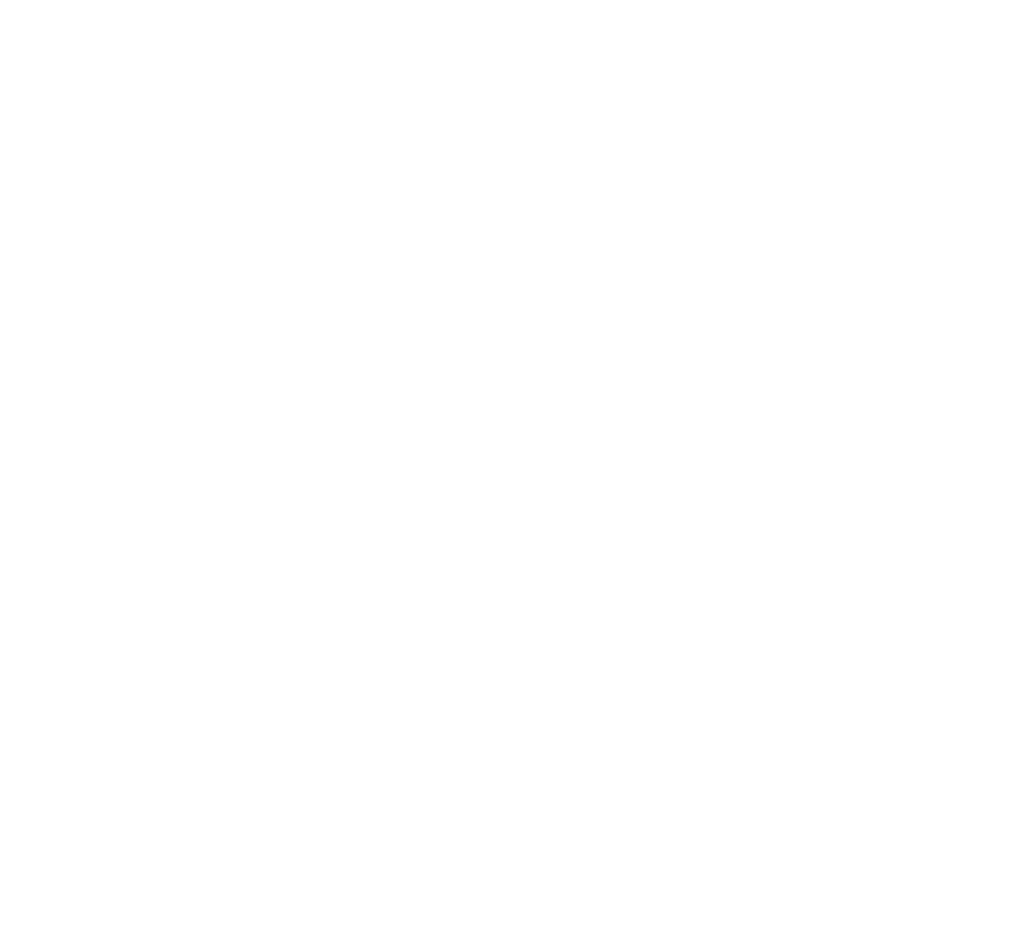
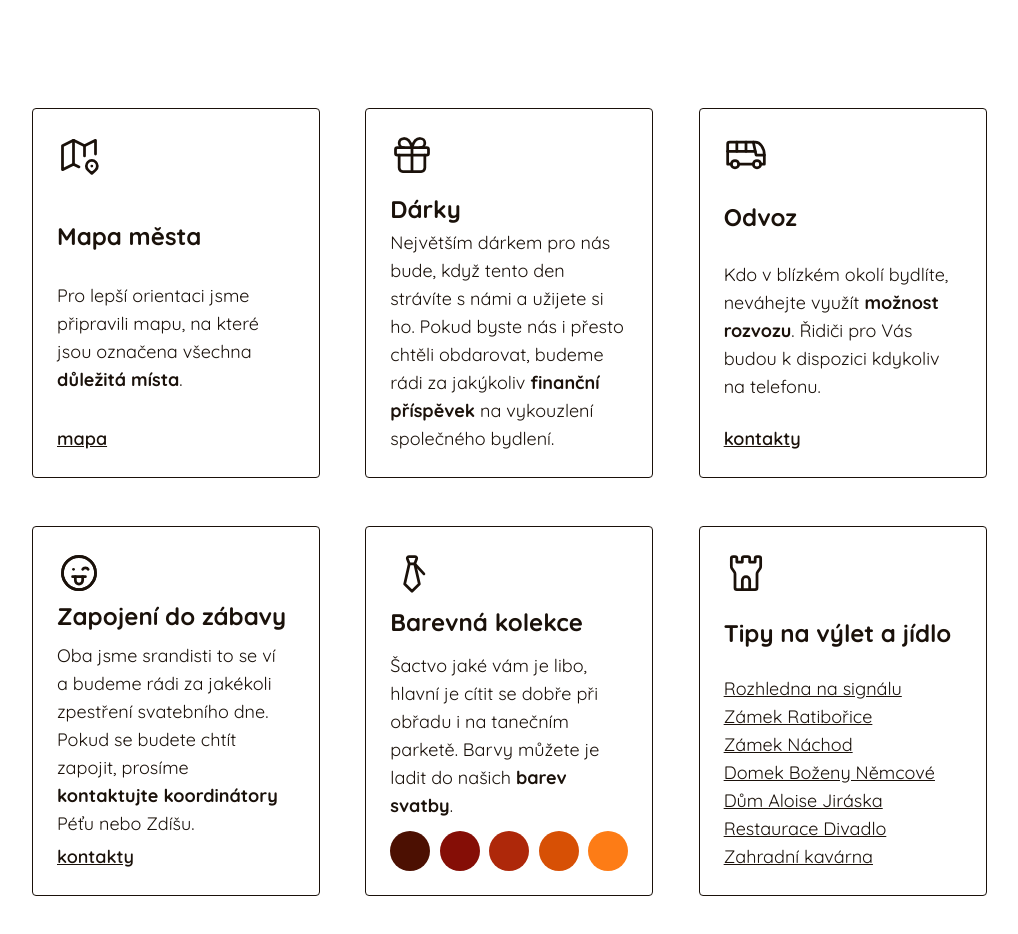
Before and after one commit to petrkucerak/hubalkovi, a Next.js app: page / in a window 1280 px wide. Shown: the part 2980-3914 px from the top of the page, without its empty margins (132-1150 px from the left). Before the commit the page ends 3016 px from the top, so only its background shows below. Built offline with nearby package versions, Linux system fonts and the light colour scheme.

Commit message:
Add tips

```diff
--- a/app/page.js
+++ b/app/page.js
@@ -1,4 +1,5 @@
 import Cover from "../components/cover";
+import Infromation from "../components/information";
 import Story from "../components/story";
 import Timeline from "../components/timeline";
 export default function Home() {
@@ -7,6 +8,7 @@ export default function Home() {
       <Cover />
       <Story />
       <Timeline />
+      <Infromation />
     </main>
   );
 }
--- /dev/null
+++ b/components/card.js
@@ -0,0 +1,7 @@
+export default function Card({ children }) {
+  return (
+    <div className="w-72 m-6 p-6 border rounded border-[#1a110a] min-h-[370px] flex flex-col items-start justify-between">
+      {children}
+    </div>
+  );
+}
--- /dev/null
+++ b/components/information.js
@@ -0,0 +1,245 @@
+import Link from "next/link";
+import Card from "./card";
+export default function Infromation() {
+  return (
+    <div className="w-full flex justify-start my-24 items-center flex-col font-quicksand text-[#1a110a]">
+      <div className="w-[90vw] max-w-[1000px] flex flex-col items-center md:grid md:grid-cols-2 lg:grid-cols-3 text-lg">
+        <Card>
+          <svg
+            xmlns="http://www.w3.org/2000/svg"
+            class="icon icon-tabler icon-tabler-map-2"
+            width="44"
+            height="44"
+            viewBox="0 0 24 24"
+            stroke-width="1.5"
+            stroke="#1a110a"
+            fill="none"
+            stroke-linecap="round"
+            stroke-linejoin="round"
+            className="mb-4"
+          >
+            <path stroke="none" d="M0 0h24v24H0z" fill="none" />
+            <path d="M12 18.5l-3 -1.5l-6 3v-13l6 -3l6 3l6 -3v7.5" />
+            <path d="M9 4v13" />
+            <path d="M15 7v5.5" />
+            <path d="M21.121 20.121a3 3 0 1 0 -4.242 0c.418 .419 1.125 1.045 2.121 1.879c1.051 -.89 1.759 -1.516 2.121 -1.879z" />
+            <path d="M19 18v.01" />
+          </svg>
+          <h2 className="text-2xl font-bold mb-1">Mapa města</h2>
+          <p>
+            Pro lepší orientaci jsme připravili mapu, na které jsou označena
+            všechna <strong>důležitá místa</strong>.
+          </p>
+          <Link
+            href={"https://mapy.cz/s/jakupedere"}
+            target="_blank"
+            className="underline font-semibold mt-1"
+          >
+            mapa
+          </Link>
+        </Card>
+        <Card>
+          <svg
+            xmlns="http://www.w3.org/2000/svg"
+            class="icon icon-tabler icon-tabler-gift"
+            width="44"
+            height="44"
+            viewBox="0 0 24 24"
+            stroke-width="1.5"
+            stroke="#1a110a"
+            fill="none"
+            stroke-linecap="round"
+            stroke-linejoin="round"
+            className="mb-4"
+          >
+            <path stroke="none" d="M0 0h24v24H0z" fill="none" />
+            <path d="M3 8m0 1a1 1 0 0 1 1 -1h16a1 1 0 0 1 1 1v2a1 1 0 0 1 -1 1h-16a1 1 0 0 1 -1 -1z" />
+            <path d="M12 8l0 13" />
+            <path d="M19 12v7a2 2 0 0 1 -2 2h-10a2 2 0 0 1 -2 -2v-7" />
+            <path d="M7.5 8a2.5 2.5 0 0 1 0 -5a4.8 8 0 0 1 4.5 5a4.8 8 0 0 1 4.5 -5a2.5 2.5 0 0 1 0 5" />
+          </svg>
+          <h2 className="text-2xl font-bold mb-1">Dárky</h2>
+          <p>
+            Největším dárkem pro nás bude, když tento den strávíte s námi a
+            užijete si ho. Pokud byste nás i přesto chtěli obdarovat, budeme
+            rádi za jakýkoliv <strong>finanční příspěvek</strong> na vykouzlení
+            společného bydlení.
+          </p>
+        </Card>
+        <Card>
+          <svg
+            xmlns="http://www.w3.org/2000/svg"
+            class="icon icon-tabler icon-tabler-bus"
+            width="44"
+            height="44"
+            viewBox="0 0 24 24"
+            stroke-width="1.5"
+            stroke="#1a110a"
+            fill="none"
+            stroke-linecap="round"
+            stroke-linejoin="round"
+          >
+            <path stroke="none" d="M0 0h24v24H0z" fill="none" />
+            <path d="M6 17m-2 0a2 2 0 1 0 4 0a2 2 0 1 0 -4 0" />
+            <path d="M18 17m-2 0a2 2 0 1 0 4 0a2 2 0 1 0 -4 0" />
+            <path d="M4 17h-2v-11a1 1 0 0 1 1 -1h14a5 7 0 0 1 5 7v5h-2m-4 0h-8" />
+            <path d="M16 5l1.5 7l4.5 0" />
+            <path d="M2 10l15 0" />
+            <path d="M7 5l0 5" />
+            <path d="M12 5l0 5" />
+          </svg>
+          <h2 className="text-2xl font-bold mb-1">Odvoz</h2>
+          <p>
+            Kdo v blízkém okolí bydlíte, neváhejte využít{" "}
+            <strong>možnost rozvozu</strong>. Řidiči pro Vás budou k dispozici
+            kdykoliv na telefonu.
+          </p>
+          <Link className="underline font-semibold" href="#kontakty">
+            kontakty
+          </Link>
+        </Card>
+        <Card>
+          <svg
+            xmlns="http://www.w3.org/2000/svg"
+            class="icon icon-tabler icon-tabler-mood-tongue-wink"
+            width="44"
+            height="44"
+            viewBox="0 0 24 24"
+            stroke-width="1.5"
+            stroke="#1a110a"
+            fill="none"
+            stroke-linecap="round"
+            stroke-linejoin="round"
+          >
+            <path stroke="none" d="M0 0h24v24H0z" fill="none" />
+            <path d="M12 21a9 9 0 1 1 0 -18a9 9 0 0 1 0 18z" />
+            <path d="M12 12m-9 0a9 9 0 1 0 18 0a9 9 0 1 0 -18 0" />
+            <path d="M9 10h.01" />
+            <path d="M10 14v2a2 2 0 0 0 4 0v-2" />
+            <path d="M15.5 14h-7" />
+            <path d="M17 10c-.5 -1 -2.5 -1 -3 0" />
+          </svg>
+          <h2 className="text-2xl font-bold mb-1">Zapojení do zábavy</h2>
+          <p>
+            Oba jsme srandisti to se ví a&nbsp;budeme rádi za jakékoli zpestření
+            svatebního dne. Pokud se budete chtít zapojit, prosíme{" "}
+            <strong>kontaktujte koordinátory</strong> Péťu nebo Zdíšu.
+          </p>
+          <Link className="underline font-semibold" href="#kontakty">
+            kontakty
+          </Link>
+        </Card>
+        <Card>
+          <svg
+            xmlns="http://www.w3.org/2000/svg"
+            class="icon icon-tabler icon-tabler-tie"
+            width="44"
+            height="44"
+            viewBox="0 0 24 24"
+            stroke-width="1.5"
+            stroke="#1a110a"
+            fill="none"
+            stroke-linecap="round"
+            stroke-linejoin="round"
+          >
+            <path stroke="none" d="M0 0h24v24H0z" fill="none" />
+            <path d="M12 22l4 -4l-2.5 -11l.993 -2.649a1 1 0 0 0 -.936 -1.351h-3.114a1 1 0 0 0 -.936 1.351l.993 2.649l-2.5 11l4 4z" />
+            <path d="M10.5 7h3l5 5.5" />
+          </svg>
+          <h2 className="text-2xl font-bold mb-1">Barevná kolekce</h2>
+          <p>
+            Šactvo jaké vám je libo, hlavní je cítit se dobře při obřadu i na
+            tanečním parketě. Barvy můžete je ladit do našich{" "}
+            <strong>barev svatby</strong>.
+          </p>
+          <div className="flex w-full justify-between">
+            <div className="rounded-full w-10 h-10 bg-[#4c1002]"></div>
+            <div className="rounded-full w-10 h-10 bg-[#850e06]"></div>
+            <div className="rounded-full w-10 h-10 bg-[#ae280a]"></div>
+            <div className="rounded-full w-10 h-10 bg-[#d75005]"></div>
+            <div className="rounded-full w-10 h-10 bg-[#fd7c16]"></div>
+          </div>
+        </Card>
+        <Card>
+          <svg
+            xmlns="http://www.w3.org/2000/svg"
+            class="icon icon-tabler icon-tabler-tower"
+            width="44"
+            height="44"
+            viewBox="0 0 24 24"
+            stroke-width="1.5"
+            stroke="#1a110a"
+            fill="none"
+            stroke-linecap="round"
+            stroke-linejoin="round"
+          >
+            <path stroke="none" d="M0 0h24v24H0z" fill="none" />
+            <path d="M5 3h1a1 1 0 0 1 1 1v2h3v-2a1 1 0 0 1 1 -1h2a1 1 0 0 1 1 1v2h3v-2a1 1 0 0 1 1 -1h1a1 1 0 0 1 1 1v4.394a2 2 0 0 1 -.336 1.11l-1.328 1.992a2 2 0 0 0 -.336 1.11v7.394a1 1 0 0 1 -1 1h-10a1 1 0 0 1 -1 -1v-7.394a2 2 0 0 0 -.336 -1.11l-1.328 -1.992a2 2 0 0 1 -.336 -1.11v-4.394a1 1 0 0 1 1 -1z" />
+            <path d="M10 21v-5a2 2 0 1 1 4 0v5" />
+          </svg>
+          <h2 className="text-2xl font-bold mb-1">
+            Tipy na výlet a&nbsp;jídlo
+          </h2>
+          <ul className="underline">
+            <li>
+              <Link
+                target="_blank"
+                href="https://www.navylet.cz/cs/cil/rozhledna-na-signalu"
+              >
+                Rozhledna na signálu
+              </Link>
+            </li>
+            <li>
+              <Link
+                target="_blank"
+                href="https://www.navylet.cz/cs/cil/zamek-ratiborice-ceska-skalice"
+              >
+                Zámek Ratibořice
+              </Link>
+            </li>
+            <li>
+              <Link
+                target="_blank"
+                href="https://www.navylet.cz/cs/cil/zamek-nachod-nachod"
+              >
+                Zámek Náchod
+              </Link>
+            </li>
+            <li>
+              <Link
+                target="_blank"
+                href="https://www.kudyznudy.cz/aktivity/domek-bozeny-nemcove-v-cervenem-kostelci"
+              >
+                Domek Boženy Němcové
+              </Link>
+            </li>
+            <li>
+              <Link
+                target="_blank"
+                href="https://www.kudyznudy.cz/aktivity/rodny-domek-aloise-jiraska-v-hronove"
+              >
+                Dům Aloise Jiráska
+              </Link>
+            </li>
+            <li>
+              <Link
+                target="_blank"
+                href="http://www.restaurace-divadlo.cz/"
+              >
+                Restaurace Divadlo
+              </Link>
+            </li>
+            <li>
+              <Link
+                target="_blank"
+                href="https://www.trees.cz/cs/cerveny-kostelec/zahradni-kavarna"
+              >
+                Zahradní kavárna
+              </Link>
+            </li>
+          </ul>
+        </Card>
+      </div>
+    </div>
+  );
+}
```
